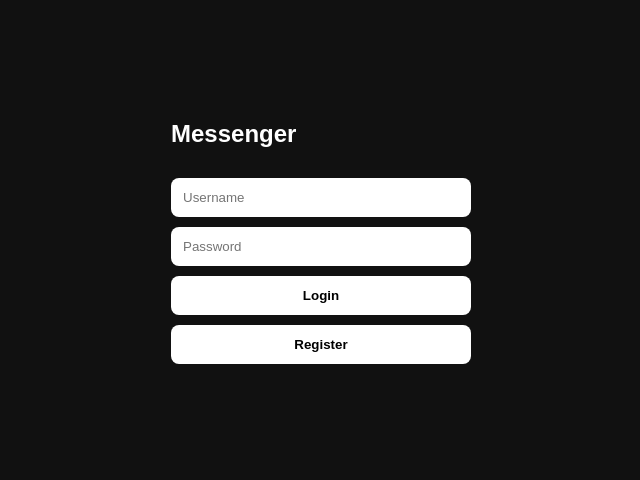
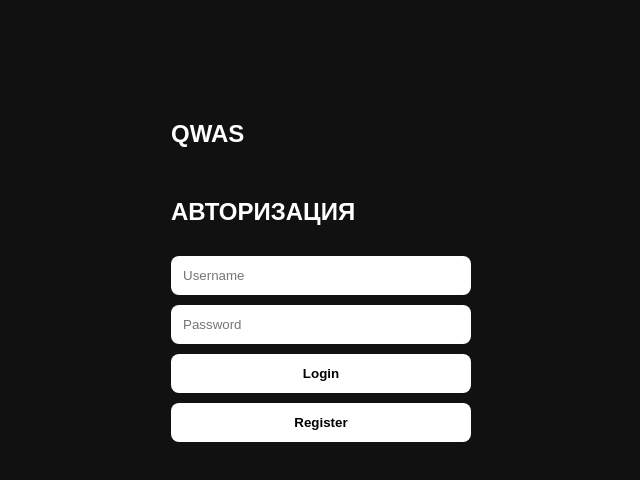
Before and after one commit to AuraTechno/QWAS, a website: page public/index.html in a window 1280 px wide. Shown: the whole page, without its empty margins (319-959 px from the left). Drawn offline with nearby package versions, Linux system fonts and the light colour scheme.

Commit message:
ывпв

```diff
--- a/public/index.html
+++ b/public/index.html
@@ -2,7 +2,7 @@
 <html>
 <head>
 <meta charset="UTF-8">
-<title>Messenger FIX</title>
+<title>QWAS</title>
 <script src="/socket.io/socket.io.js"></script>
 
 <style>
@@ -35,7 +35,8 @@ button:disabled{opacity:0.5;cursor:not-allowed}
 <body>
 
 <div id="auth">
-<h2>Messenger</h2>
+<h2>QWAS</h2>
+<h2>АВТОРИЗАЦИЯ</h2>
 <input id="u" placeholder="Username">
 <input id="p" type="password" placeholder="Password">
 <button onclick="login()">Login</button>
```
